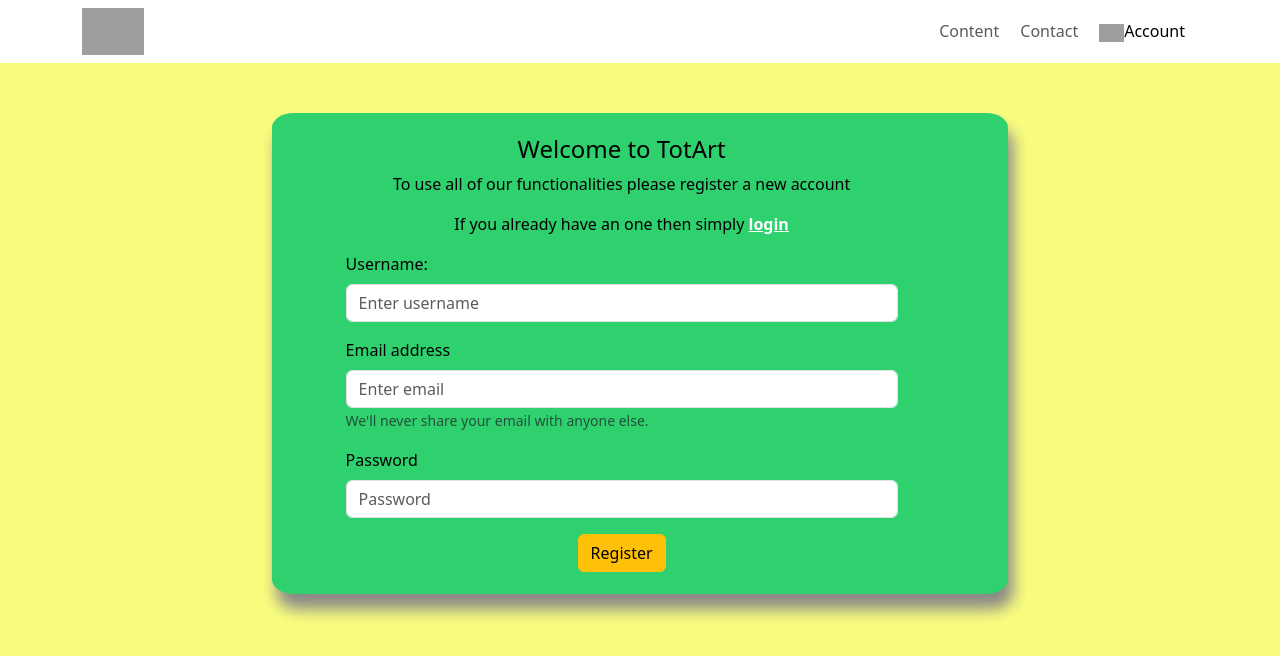
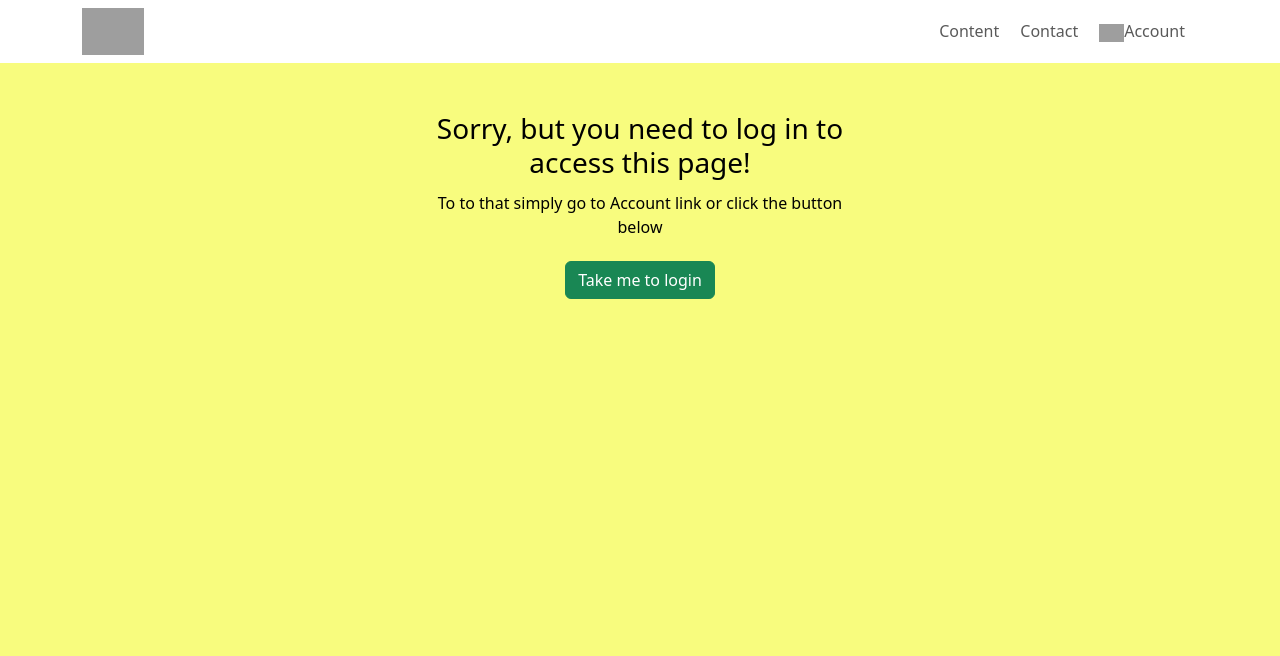
Before and after one commit to RZajacc/totArt, a React (Vite) app in the folder client/: page /dashboard in a window 1280 px wide. Before the commit this address led to /account. Shown: the top 656 px of the page. Built offline with nearby package versions, Linux system fonts and the light colour scheme; grey boxes are pictures that could not be loaded; the HTML template or start-up script is replaced by a standard one.

Commit message:
finished protected routes and added a redirection to a AccessForbidden page

```diff
--- a/client/src/App.tsx
+++ b/client/src/App.tsx
@@ -1,8 +1,8 @@
 import { RouterProvider, createBrowserRouter } from "react-router-dom";
-import ErrorPage from "./components/ErrorPage";
+import ErrorPage from "./views/ErrorPage";
 import Content from "./views/Content";
 import Root from "./components/Root";
-import { dataLoader } from "./utils/Loaders";
+import { dataLoader } from "./utils/ContentLoaders";
 import Contact from "./views/Contact";
 import Account from "./views/Account";
 import { AuthContextProvider } from "./context/AuthContext";
--- a/client/src/components/MyNav.tsx
+++ b/client/src/components/MyNav.tsx
@@ -3,12 +3,9 @@ import { Container, Navbar, Nav, Button } from "react-bootstrap";
 import { LinkContainer } from "react-router-bootstrap";
 import { AuthContext } from "../context/AuthContext";
 
-type Props = {
-  token: string | null | unknown;
-};
+function MyNav() {
+  const { logout, user } = useContext(AuthContext);
 
-function MyNav() {
-  const { user, logout } = useContext(AuthContext);
   return (
     <Container className="my-nav" fluid>
       <Navbar expand="sm">
@@ -42,7 +39,7 @@ function MyNav() {
                           alt="notebook-image"
                           width={"20px"}
                         />{" "}
-                        {user?.userName}
+                        {user.userName}
                       </Nav.Link>
                     </LinkContainer>
                     <LinkContainer to={"account"}>
--- a/client/src/components/ProtectedRoute.tsx
+++ b/client/src/components/ProtectedRoute.tsx
@@ -1,35 +1,15 @@
 import { ReactNode, useContext } from "react";
-import { Navigate, useNavigation } from "react-router-dom";
 import { AuthContext } from "../context/AuthContext";
+import AccessForbidden from "../views/AccessForbidden";
 
 type Props = {
   children: ReactNode;
 };
 
 function ProtectedRoute({ children }: Props) {
-  const navigate = useNavigation();
-  const { isLoggedIn } = useContext(AuthContext);
+  const { user } = useContext(AuthContext);
 
-  console.log("User in protected routes--->", isLoggedIn);
-
-  return (
-    <>
-      {navigate.state === "loading" ? (
-        <p>Loading</p>
-      ) : isLoggedIn ? (
-        children
-      ) : (
-        <Navigate to={"/account"} />
-      )}
-      {/* {navigate.state === "loading" ? (
-        <p>Loading...</p>
-      ) : user ? (
-        children
-      ) : (
-        <Navigate to={"/account"} />
-      )} */}
-    </>
-  );
+  return <>{user ? children : <AccessForbidden />}</>;
 }
 
 export default ProtectedRoute;
--- a/client/src/context/AuthContext.tsx
+++ b/client/src/context/AuthContext.tsx
@@ -7,6 +7,8 @@ interface AuthContextType {
   user: User | null;
   logout: () => void;
   isLoggedIn: boolean;
+  token: string | null;
+  setToken: (token: string | null) => void;
 }
 
 const AuthInitContext = {
@@ -15,6 +17,8 @@ const AuthInitContext = {
   user: null,
   logout: () => console.log("User is logged out"),
   isLoggedIn: false,
+  token: null,
+  setToken: () => console.log("Set token"),
 };
 
 type AuthContexProviderProps = {
@@ -26,6 +30,7 @@ export const AuthContext = createContext<AuthContextType>(AuthInitContext);
 export const AuthContextProvider = ({ children }: AuthContexProviderProps) => {
   const [user, setUser] = useState<User | null>(null);
   const [isLoggedIn, setIsLoggedIn] = useState(false);
+  const [token, setToken] = useState<string | null>(null);
 
   // *1_REGISTER A NEW USER
   const registerWithEmail = async (newUser: User) => {
@@ -111,6 +116,7 @@ export const AuthContextProvider = ({ children }: AuthContexProviderProps) => {
         const token = result.token;
         if (token) {
           localStorage.setItem("token", token);
+          getUser(token);
           setIsLoggedIn(true);
         }
       }
@@ -139,11 +145,20 @@ export const AuthContextProvider = ({ children }: AuthContexProviderProps) => {
   // *LOGOUT
   const logout = () => {
     localStorage.removeItem("token");
-    setIsLoggedIn(false);
+    setUser(null);
+    // setIsLoggedIn(false);
   };
   return (
     <AuthContext.Provider
-      value={{ registerWithEmail, login, user, logout, isLoggedIn }}
+      value={{
+        registerWithEmail,
+        login,
+        user,
+        logout,
+        isLoggedIn,
+        token,
+        setToken,
+      }}
     >
       {children}
     </AuthContext.Provider>
--- a/client/src/styles/global.css
+++ b/client/src/styles/global.css
@@ -21,3 +21,11 @@ body {
 .error-container {
     margin-top: 1rem;
 }
+
+.access-forbidden-container {
+    margin-top: 3%;
+}
+
+.access-forbidden-messages > * {
+    margin: 0.7rem;
+}
--- /dev/null
+++ b/client/src/views/AccessForbidden.tsx
@@ -0,0 +1,28 @@
+import { Button, Col, Container, Row } from "react-bootstrap";
+import { useNavigate } from "react-router-dom";
+
+function AccessForbidden() {
+  const navigate = useNavigate();
+  const handleLoginRedirect = () => {
+    navigate("/account");
+  };
+  return (
+    <>
+      <Container className="access-forbidden-container">
+        <Row className="justify-content-center text-center">
+          <Col xs={5} className="access-forbidden-messages">
+            <h3>Sorry, but you need to log in to access this page!</h3>
+            <p>
+              To to that simply go to Account link or click the button below
+            </p>
+            <Button variant="success" onClick={handleLoginRedirect}>
+              Take me to login
+            </Button>
+          </Col>
+        </Row>
+      </Container>
+    </>
+  );
+}
+
+export default AccessForbidden;
--- a/client/src/views/Dashboard.tsx
+++ b/client/src/views/Dashboard.tsx
@@ -4,6 +4,7 @@ import { Container } from "react-bootstrap";
 
 function Dashboard() {
   const { user } = useContext(AuthContext);
+  console.log("User in dashboard", user);
   return (
     <>
       <Container>
--- a/client/src/components/ErrorPage.tsx
+++ b/client/src/views/ErrorPage.tsx
@@ -1,6 +1,6 @@
 import { Col, Container, Row } from "react-bootstrap";
 import { useRouteError } from "react-router-dom";
-import MyNav from "./MyNav";
+import MyNav from "../components/MyNav";
 
 type ErrorResponse = {
   data: string;
```
Also changed, not shown: client/src/utils/ContentLoaders.tsx (renamed from client/src/utils/Loaders.tsx, +0 -17 lines).
